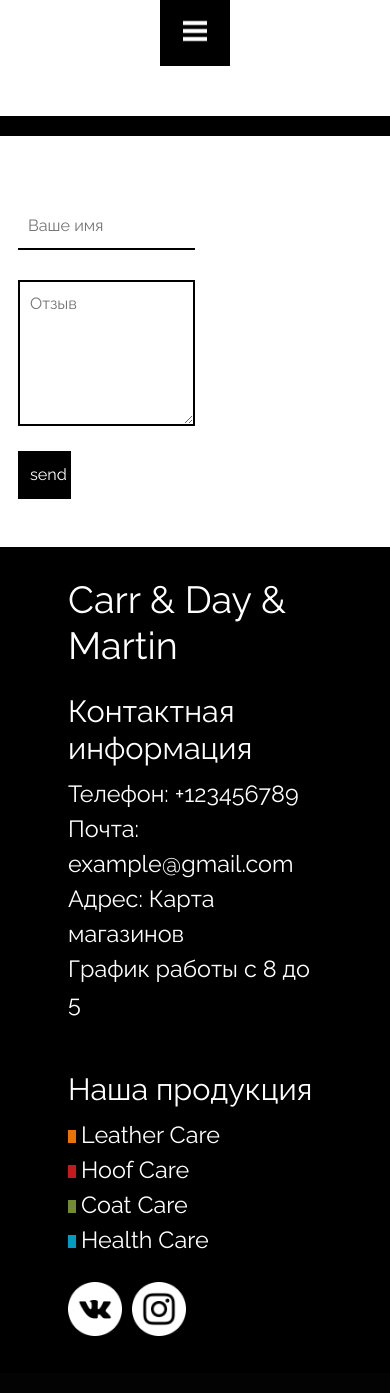
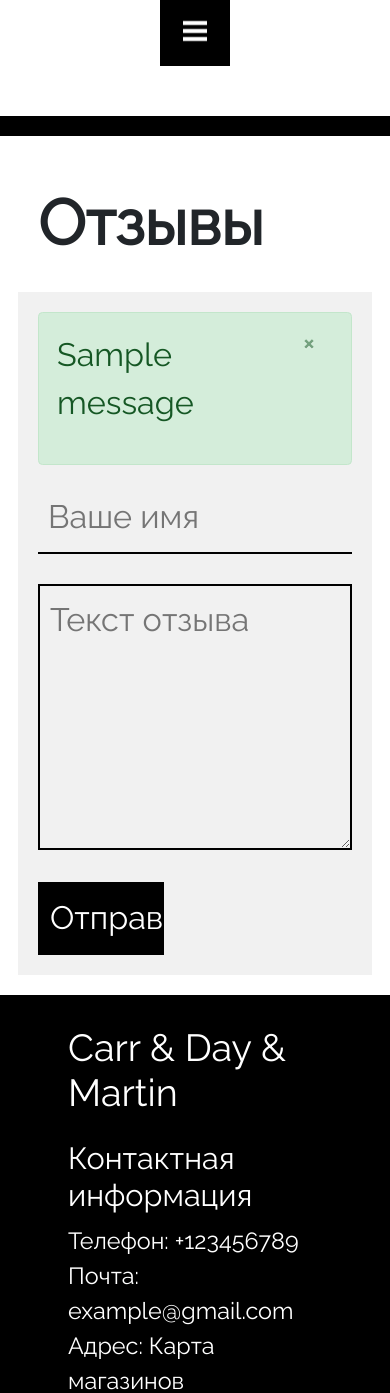
Before and after one commit to Bibibxgod/carrdaymartin, a Flask app: page /reviews in a window 390 px wide; the page is wider, and only the part inside the window is pictured. Shown: the part 157-1550 px from the top of that part. Before the commit the page ends 1493 px from the top of that part, so only its background shows below. Run offline with Flask 2, Linux system fonts and the light colour scheme; tables that the repository leaves empty hold one stand-in row (values such as "Sample post"); one stand-in notice (Sample message) is shown; some libraries are stand-ins or nearby versions.

Commit message:
full reviews + spam

```diff
--- a/app.py
+++ b/app.py
@@ -4,7 +4,6 @@
 from email.mime.text import MIMEText
 from email.mime.multipart import MIMEMultipart
 from datetime import datetime
-from email.message import EmailMessage
 
 app = Flask(__name__)
 app.secret_key = 'zxczxczxczxc'
@@ -79,19 +78,35 @@
 def history():
     return render_template('history.html')
 
+@app.route('/review/accept/<string:id>')
+def review_accept(id):
+    review = Reviews.query.get(id)
+
+    review.spam = True
+
+    db.session.commit()
+
+    return render_template('reviews.html')
+
 @app.route('/review/reject/<string:id>')
 def review_reject(id):
     review = Reviews.query.get_or_404(id)
-    if request.method == 'POST':
-        db.session.delete(review)
-        db.session.commit()
-    return render_template('reviews.html')
+
+    db.session.delete(review)
+    db.session.commit()
+
+    return redirect(url_for('http://127.0.0.1:5000/reviews'))
 
 @app.route('/reviews', methods=['POST', 'GET'])
-def explore():
+def reviews():
+
     if request.method == 'POST':
         text = request.form['text']
         name = request.form['name']
+
+        if len(name and text) == 0:
+            flash('Все поля обязательны')
+            return redirect(request.url)
 
         reviews = Reviews(name=name, text=text)
 
@@ -105,7 +120,7 @@
                 reviewId = str(el.id)
 
         msg = MIMEMultipart()
-        email = EmailMessage()
+        msg['Subject'] = 'Отзыв от ' + name
 
         from_email = 'carrdaymartinru@gmail.com'
         password = '$VFR4567ygv$'
@@ -142,11 +157,16 @@
                                     width: 50%;
                                 }
 
-                                input.button{
-                                    width: 30%;
-                                    border: 2px solid black;
-                                    background: black!important;
+                                a.button{
+                                    background-color: #000;
+                                    border-radius: 0;
+                                    box-shadow: none;
+                                    height: auto;
+                                    padding: 10px 35px;
+                                    margin-right: 10px;
                                     color: white;
+                                    font-size: 1.1rem;
+                                    text-decoration: none;
                                 }
                             </style>
                         </head>
@@ -157,20 +177,12 @@
                                 <p>Имя:""" + name + """</p>
                                 <p>Текст отзыва:""" + text + """</p>
                                 <p>ID:""" + reviewId + """</p>
-                                <form action="/review/accept/""" + reviewId + """" method="post">
-                                    <label><span><input class="button" type="submit" value="Не спам"></span></label>
-                                </form>
-                                <form action="/review/reject/""" + reviewId + """"  method="post">
-                                    <label><span><input class="button" type="submit" value="Спам"></span></label>
-                                </form>
+                                    <a class="button" href="http://127.0.0.1:5000/review/accept/""" + reviewId + """">Не Cпам</a>
+                                    <a class="button" href="http://127.0.0.1:5000/review/reject/""" + reviewId + """">Cпам</a>
                             </section>
                         </body>
 
                         </html>"""
-
-        if len(name or text) == 0:
-            flash('Это поле обязательно')
-            return redirect(request.url)
 
         msg.attach(MIMEText(text, 'html'))
         server = smtplib.SMTP('smtp.gmail.com: 587')
@@ -181,8 +193,9 @@
 
         return redirect(request.url)
 
+    reviews = Reviews.query.all()
 
-    return render_template('reviews.html')
+    return render_template('reviews.html' , reviews=reviews)
 
 
 @app.route('/create', methods=['POST', 'GET'])
@@ -221,6 +234,7 @@
         message = request.form['message']
 
         msg = MIMEMultipart()
+        msg['Subject'] = 'Обратная связь от ' + name
 
         from_email = 'carrdaymartinru@gmail.com'
         password = '$VFR4567ygv$'
--- a/static/css/css.css
+++ b/static/css/css.css
@@ -345,6 +345,9 @@
 
 .top-banner .btn:hover {
   background-color: black;
+}
+
+.top-banner .btn:hover a{
   color: white;
 }
 
@@ -598,5 +601,5 @@
 }
 
 footer a:hover{
-  color: #f1f1f1;
+  color: gray;
 }
--- a/static/css/reviews.css
+++ b/static/css/reviews.css
@@ -23,6 +23,10 @@
     font-size: 0.9rem;
 }
 
+.reviews p:last-child{
+    margin: 0;
+}
+
 .reviews label{
     width: 50%;
 }
@@ -32,4 +36,60 @@
     border: 2px solid black;
     background: black!important;
     color: white;
+    margin: 0;
 }
+
+.reviews .content.block{
+    padding: 20px;
+    margin: 0;
+    border-bottom: 1px solid #f1f1f1;
+}
+
+.reviews .content.block:last-child{
+    border-bottom: none;
+}
+
+.reviews .create.review{
+    background-color: #f1f1f1;
+    padding: 20px;
+    margin-bottom: 20px;
+}
+
+@media (max-width: 991px){
+
+    .reviews .content.block{
+        padding: 50px 20px !important;
+        border-bottom: 4px solid #f1f1f1;
+    }
+
+    h3.article{
+        font-size: 3.5rem!important;
+        padding: 50px 20px;
+        margin: 0;
+    }
+
+    .reviews h5{
+        font-size: 2.5rem;
+    }
+
+    .reviews p{
+        font-size: 1.8rem!important;
+    }
+
+    .reviews p{
+        width: 100%;
+    }
+
+    .reviews input.button{
+        width: 40%;
+        border: 2px solid black;
+        background: black!important;
+        color: white;
+        margin: 0;
+    }
+
+    .reviews label{
+        width: 100%;
+    }
+
+}
--- a/templates/index.html
+++ b/templates/index.html
@@ -16,7 +16,7 @@
                                 <div class="col-12">
                                     <p>Мировые Лидеры</p>
                                     <p>В Области Ухода За Лошадьми</p>
-                                    <button class="btn"><a href="/products/hoof">НАШ АССОРТИМЕНТ</a></button>
+                                    <button class="btn"><a href="/products/leather">НАШ АССОРТИМЕНТ</a></button>
                                 </div>
                             </div>
                         </div>
--- a/templates/reviews.html
+++ b/templates/reviews.html
@@ -11,9 +11,30 @@
 {% block body %}
 <section class="reviews">
     <div class="container-big">
+        <h3 class="article">Отзывы</h3>
+        {% for el in reviews %}
+                {% if el.spam == True %}
                 <div class="content block">
-            <p></p>
+                    <h5>{{ el.name }}</h5>
+                    <p>{{ el.text }}</p>
                 </div>
+                {% endif %}
+        {% endfor %}
+        <div class="create review">
+            {% with messages = get_flashed_messages() %}
+                      {% if messages %}
+
+                         {% for message in messages %}
+                          <div class="alert alert-success alert-dismissible fade show" role="alert">
+                            <p class="kontakts-alert">{{ message }}</p>
+                            <button type="button" class="close" data-dismiss="alert" aria-label="Close">
+                              <span class="alert dismiss" aria-hidden="true">&times;</span>
+                            </button>
+                          </div>
+                         {% endfor %}
+
+                      {% endif %}
+                    {% endwith %}
             <form action="/reviews" method="post">
                 <p>
                     <label>
@@ -24,7 +45,7 @@
                     </label>
                     <label>
                         <span>
-                        <textarea type="text" name="text" id="text" placeholder="Отзыв" cols="20" rows="5"></textarea>
+                            <textarea type="text" name="text" id="text" placeholder="Текст отзыва" cols="20" rows="5"></textarea>
                             <br>
                         </span>
                     </label>
@@ -32,11 +53,12 @@
                 <p>
                     <label>
                         <span>
-                        <input class="button" type="submit" value="send">
+                            <input class="button" type="submit" value="Отправить">
                         </span>
                     </label>
                 </p>
             </form>
         </div>
+    </div>
 </section>
 {% endblock %}
```
Also changed, not shown: templates/review email.html (+16 -7 lines), main.db. Lines whose indentation alone changed are shown as unchanged.
